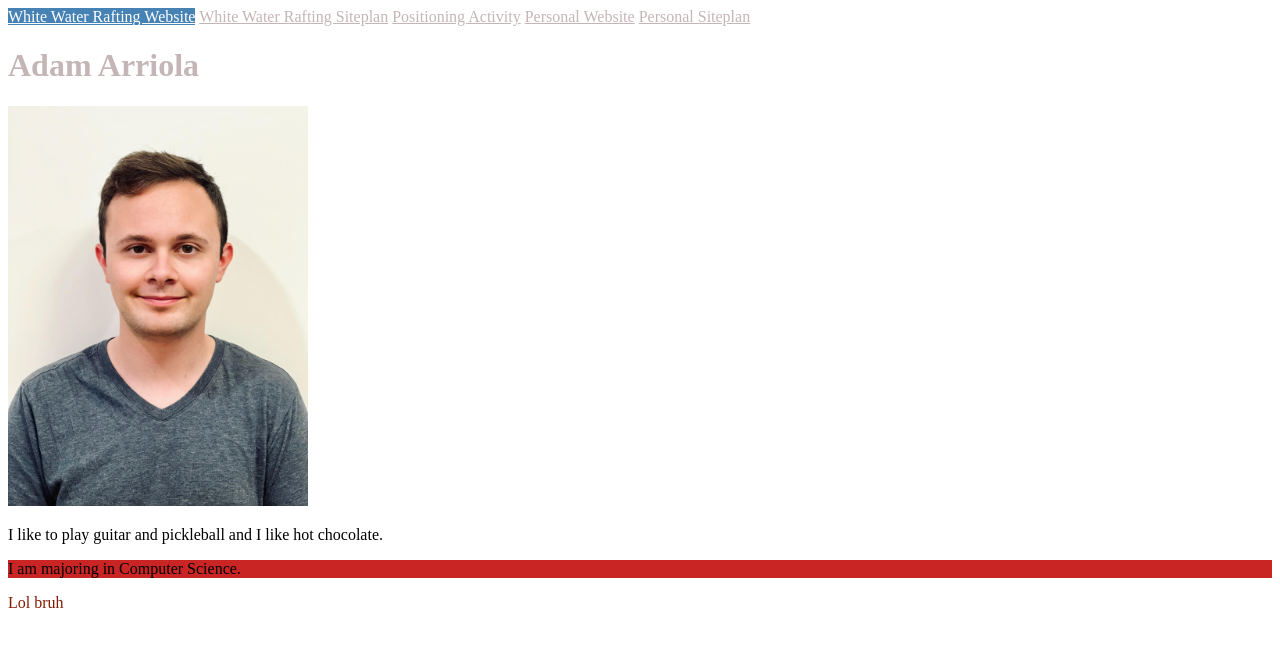
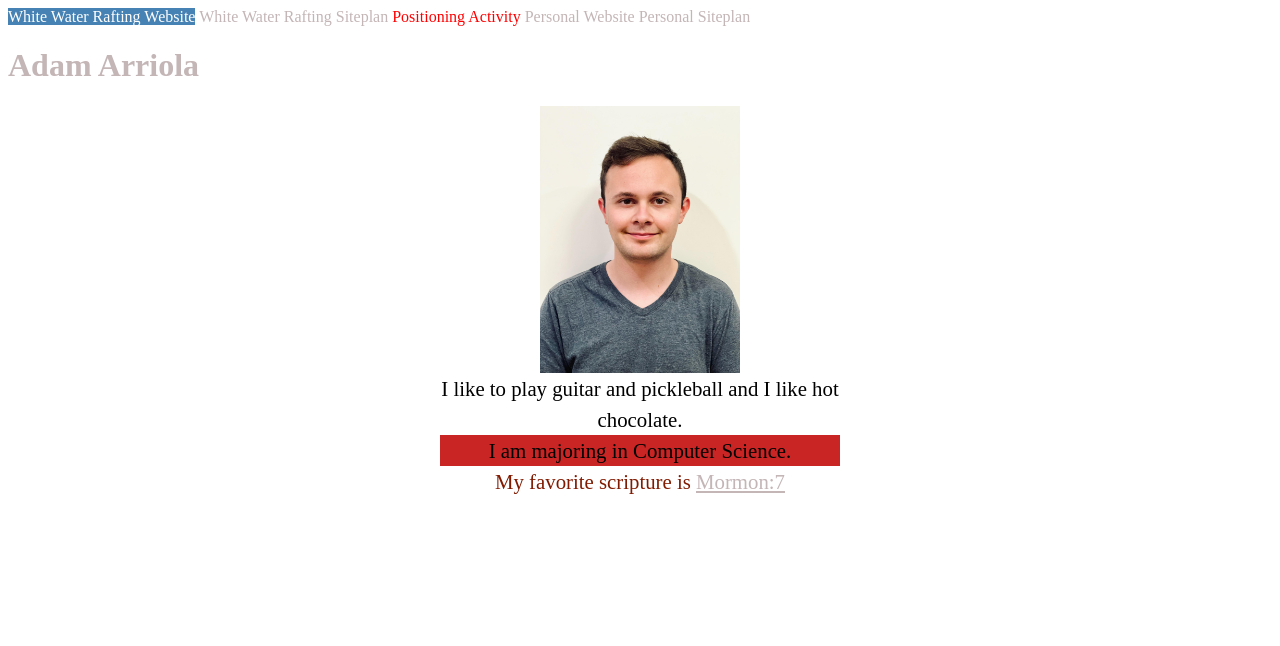
Before and after one commit to family002/wdd130, a plain HTML site: page index.html in a window 1280 px wide. Drawn offline with Linux system fonts and the light colour scheme.

Commit message:
updating

```diff
--- a/index.html
+++ b/index.html
@@ -15,10 +15,12 @@
         <a href="#">Personal Website</a>
         <a href="#">Personal Siteplan</a>
     </nav>
-    <h1>Adam Arriola</h1>
-    <img width ="300"src="IMG_9395.jpg" alt="Image of me">
-    <p>I like to play guitar and pickleball and I like hot chocolate. </p>
-    <p class="room">I am majoring in Computer Science.</p>
-    <p id="bruh"> Lol bruh </p>
+    <div>
+        <h1>Adam Arriola</h1>
+        <img src="IMG_9395.jpg" alt="Image of me">
+        <p>I like to play guitar and pickleball and I like hot chocolate. </p>
+        <p class="room">I am majoring in Computer Science.</p>
+        <p id="bruh"> My favorite scripture is <a href="https://www.churchofjesuschrist.org/study/scriptures/bofm/morm/7?lang=eng" target="_blank">Mormon:7</a> </p>
+    </div>
 </body>
 </html>
--- /dev/null
+++ b/styles/ice.css
@@ -0,0 +1,57 @@
+body{
+    background-color: pink;
+}
+
+.thing1{
+    text-align: center;
+    color:white;
+    --hover-link-color: black
+}
+
+.thing1:hover{
+    text-align: center;
+    color:black;
+    --hover-link-color: black
+}
+
+.thing2{
+    text-align: center;
+    color: white;
+}
+
+.thing3{
+    text-align: center;
+    color: white;
+}
+
+.thing4{
+    text-align: center;
+    color: black;
+}
+
+img{
+    width: 150px;
+    margin: 0 auto;
+    display: block;
+
+}
+
+.thing5{
+    text-align: center;
+    color: white;
+}
+
+.thing6{
+    text-align: center;
+    color: black;
+}
+
+.thing7{
+    text-align: center;
+    color: black;
+}
+
+#container{
+    width: 500px;
+    margin: 0 auto;
+}
--- a/styles/main.css
+++ b/styles/main.css
@@ -18,3 +18,25 @@ h1, a {
 #bruh {
     color: rgb(128, 26, 0);
 }
+
+img {
+    width: 200px;
+    margin: 0 auto;
+    display: block;
+}
+
+p {
+    text-align: center;
+    width: 400px;
+    margin: 0 auto;
+    font-size: 1.3em;
+    line-height: 1.5em;
+}
+
+nav a{
+    text-decoration: none;
+}
+
+nav a:nth-of-type(3){
+    color: red;
+}
```
Also changed, not shown: ice.html (added, +25 -0 lines), russell_nelson_official_portrait_2018.jpeg (added).
